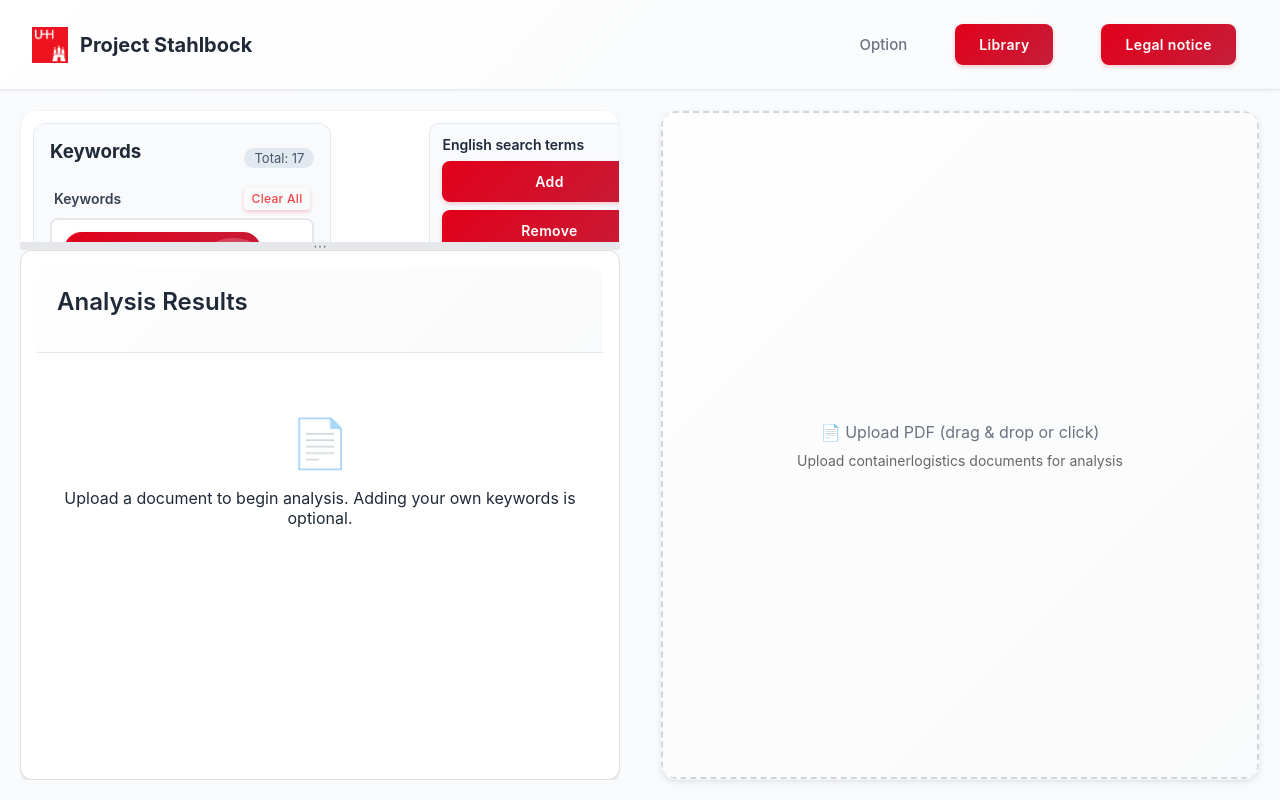
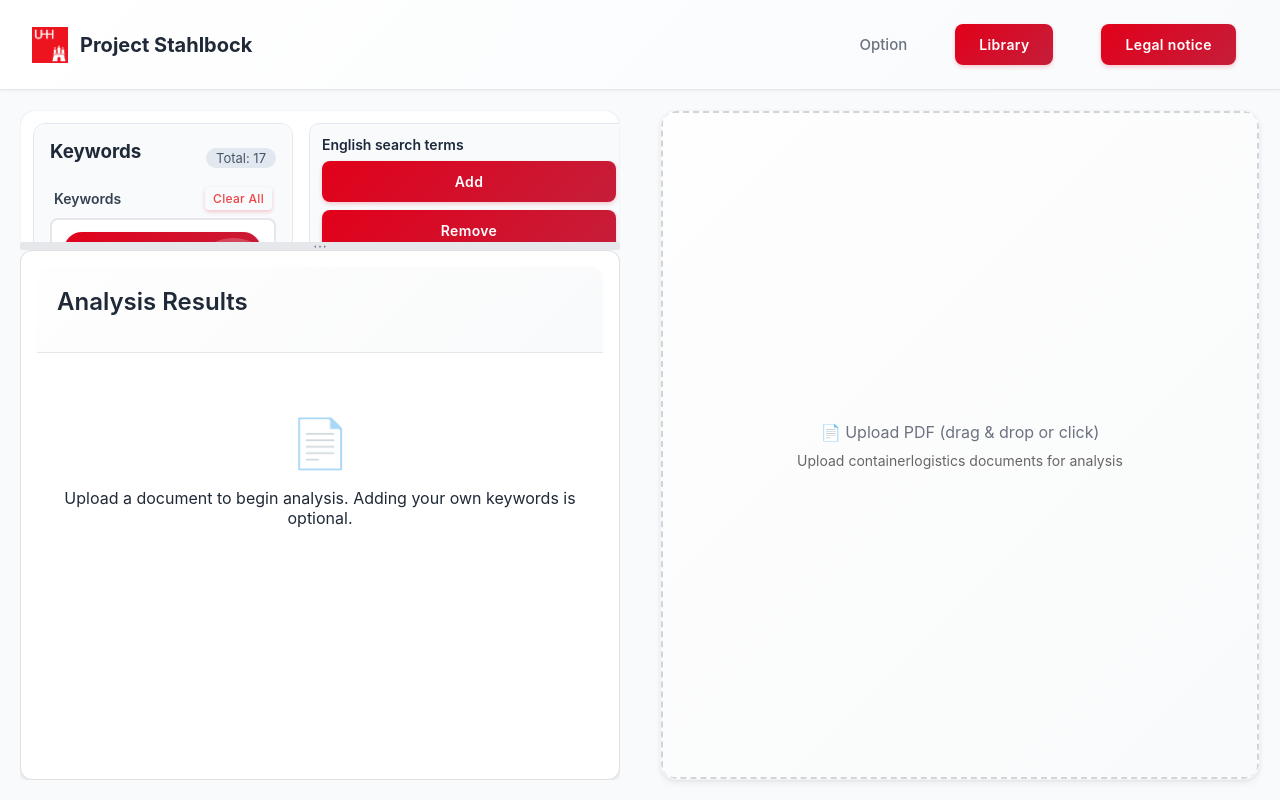
Before and after one commit to simoewe/simoewe.github.io, a React (Create React App) app in the folder frontend/: page / in a window 1280 px wide. Built offline with nearby package versions, Linux system fonts and the light colour scheme.

Commit message:
blablabla

```diff
--- a/frontend/src/App.css
+++ b/frontend/src/App.css
@@ -202,13 +202,14 @@ html {
 }
 
 .keyword-layout {
-  display: flex;
+  display: grid;
+  grid-template-columns: minmax(260px, 1fr) minmax(320px, 1fr);
   gap: 16px;
   width: 100%;
+  align-items: start;
 }
 
 .keyword-scrollable {
-  flex: 0 0 52%;
   max-height: 300px;
   overflow-y: auto;
   padding-right: 8px;
@@ -218,24 +219,22 @@ html {
   display: flex;
   flex-direction: column;
   gap: 16px;
-  flex-shrink: 0;
-  margin-left: auto;
-  align-items: flex-end;
-  max-width: 100%;
+  margin-left: 0;
+  align-items: stretch;
+  justify-self: end;
+  width: 100%;
+  max-width: 760px;
 }
 
 .technology-action-row {
-  display: flex;
+  display: grid;
   gap: 12px;
-  flex-wrap: wrap;
-  justify-content: flex-end;
   width: 100%;
+  grid-template-columns: repeat(auto-fit, minmax(180px, 1fr));
 }
 
 .technology-action-row .technology-action-column {
-  flex: 1 1 200px;
-  min-width: 200px;
-  max-width: 240px;
+  width: 100%;
 }
 
 .technology-action-column {
@@ -262,17 +261,19 @@ html {
 
 @media (max-width: 960px) {
   .keyword-layout {
-    flex-direction: column;
+    grid-template-columns: 1fr;
     gap: 20px;
   }
 
   .keyword-action-stack {
     margin-left: 0;
     align-items: stretch;
+    justify-self: stretch;
+    max-width: none;
   }
 
   .technology-action-row {
-    justify-content: flex-start;
+    grid-template-columns: repeat(auto-fit, minmax(200px, 1fr));
   }
 }
 
```
